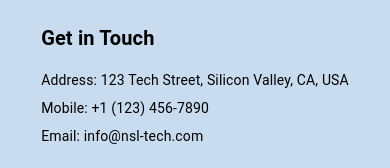
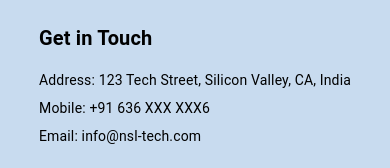
Before and after one commit to darshan1005/NSL-Tech, a React (Vite) app: page / in a window 390 px wide. Shown: the part 3052-3220 px from the top of the page. Built offline with nearby package versions, Linux system fonts and the light colour scheme.

Commit message:
mobile number changes

```diff
--- a/src/components/Footer.tsx
+++ b/src/components/Footer.tsx
@@ -75,10 +75,10 @@ const Footer = () => {
           Get in Touch
         </Typography>
         <Typography variant="body2" mb={1}>
-          Address: 123 Tech Street, Silicon Valley, CA, USA
+          Address: 123 Tech Street, Silicon Valley, CA, India
         </Typography>
         <Typography variant="body2" mb={1}>
-          Mobile: +1 (123) 456-7890
+          Mobile: +91 636 XXX XXX6
         </Typography>
         <Typography variant="body2">
           Email: <Link href="mailto:info@nsl-tech.com" color="inherit" underline="hover">info@nsl-tech.com</Link>
--- a/src/components/NavBar.tsx
+++ b/src/components/NavBar.tsx
@@ -82,7 +82,7 @@ const NavBar = () => {
                 <Box>
                   <Typography variant="body2" fontWeight="bold" >Have any question ?</Typography>
                   <Typography variant="body2" fontWeight="bold" sx={{ color: 'grey' }}>
-                    +91 636 033 0726
+                    +91 636 XXX XXX6
                   </Typography>
                 </Box>
               </Box>
```
